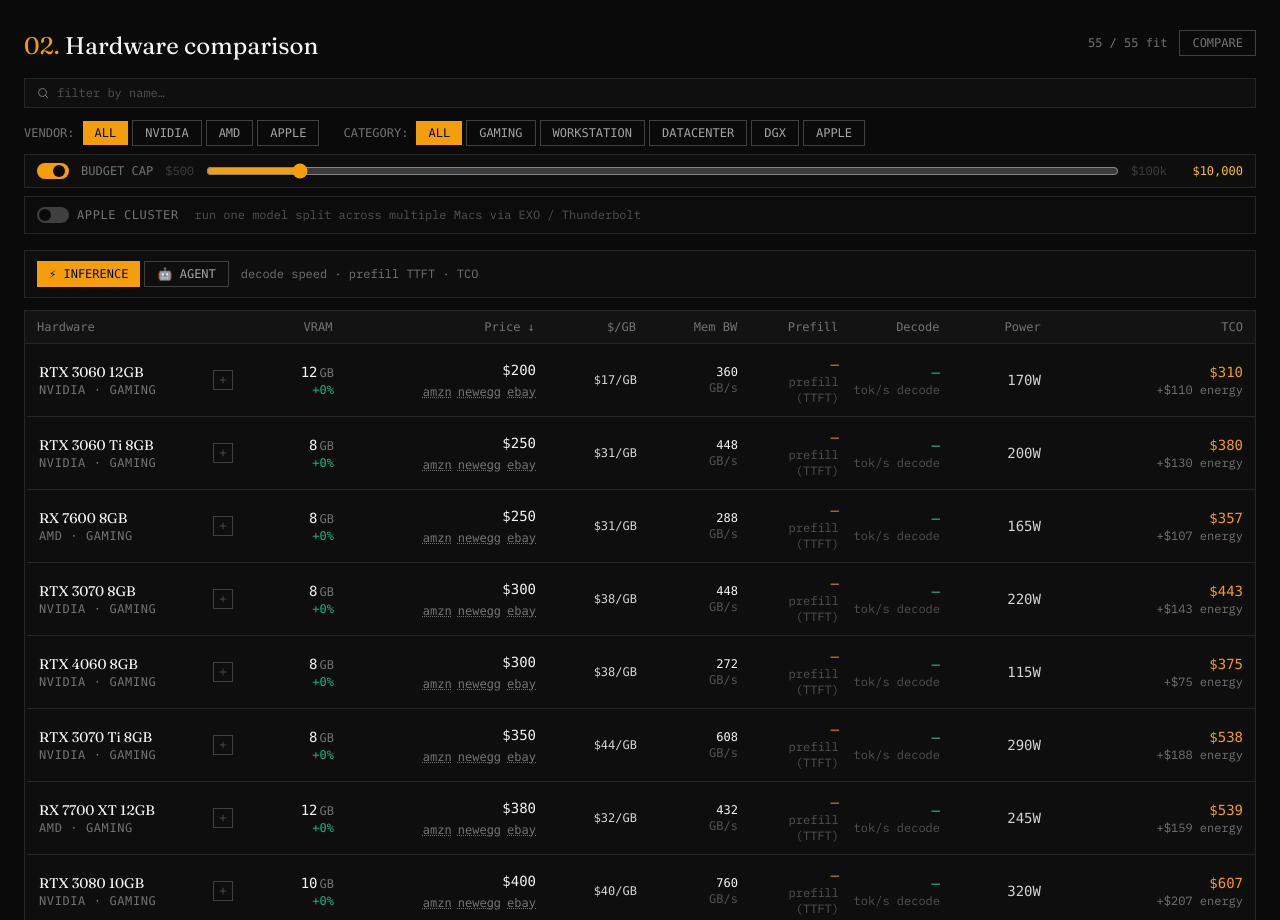
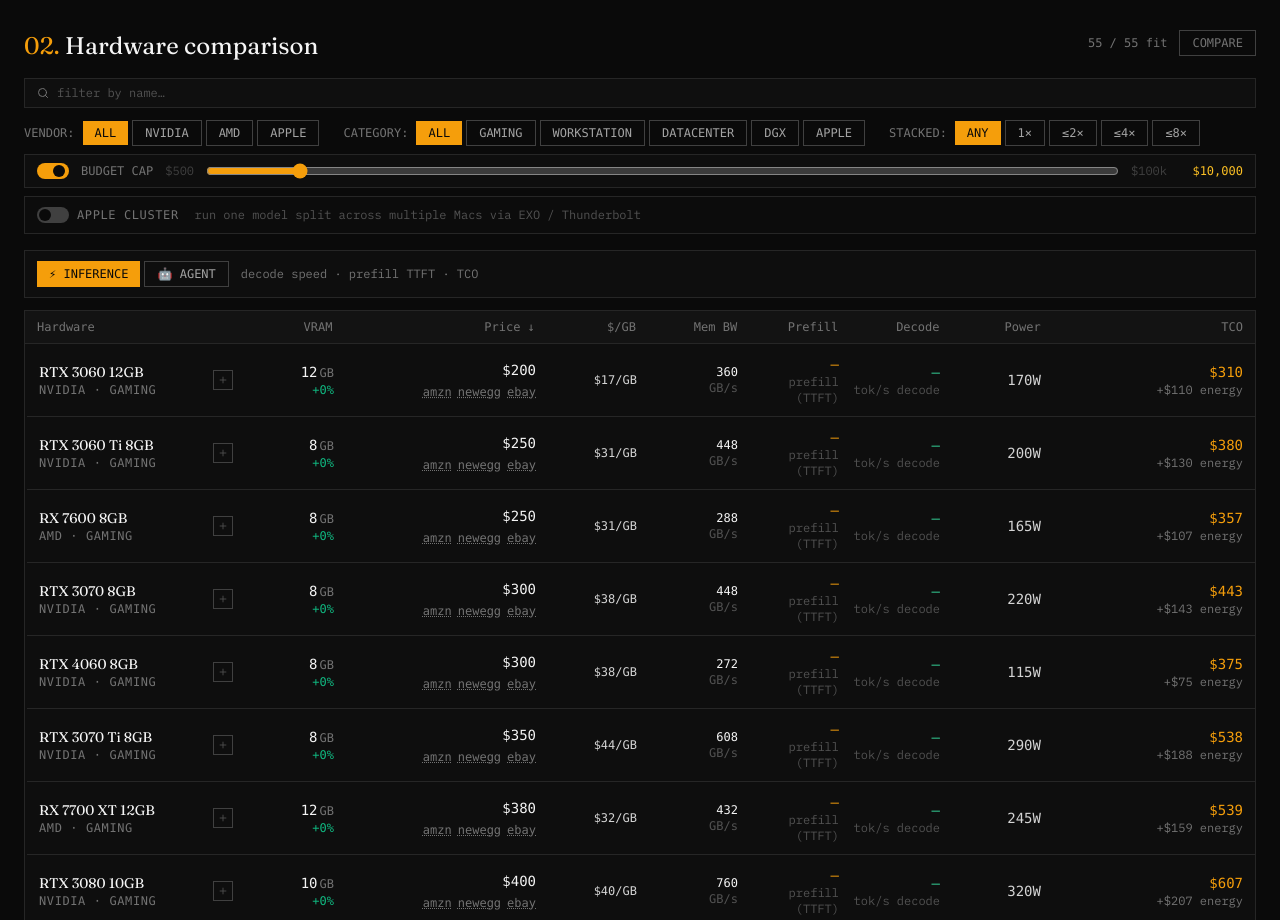
Before and after one commit to Crootha/Selfsilicon, a React (Vite) app: page / in a window 1280 px wide. Shown: the part 848-1768 px from the top of the page. Built offline with nearby package versions, Linux system fonts and the light colour scheme.

Commit message:
feat: add stacked GPU filter (any / 1× / ≤2× / ≤4× / ≤8×)

```diff
--- a/src/App.jsx
+++ b/src/App.jsx
@@ -1158,6 +1158,7 @@ export default function App() {
   const [compareSelected, setCompareSelected] = useState(new Set());
   const [hwMode, setHwMode] = useState(saved.hwMode ?? 'inference');
   const [favorites, setFavorites] = useState(saved.favorites ?? []);
+  const [maxStackFilter, setMaxStackFilter] = useState(saved.maxStackFilter ?? 'any');
 
   // Persist state to localStorage on every meaningful change (not transient UI like search/compare)
   useEffect(() => {
@@ -1165,12 +1166,12 @@ export default function App() {
       localStorage.setItem(LS_KEY, JSON.stringify({
         models, calcMode, concurrent, vendorFilter, categoryFilter,
         runtimeMonths, electricityRate, sortBy, promptTokens, outputTokens,
-        appleCluster, maxPrice, maxPriceEnabled, hwMode, favorites,
+        appleCluster, maxPrice, maxPriceEnabled, hwMode, favorites, maxStackFilter,
       }));
     } catch {}
   }, [models, calcMode, concurrent, vendorFilter, categoryFilter,
       runtimeMonths, electricityRate, sortBy, promptTokens, outputTokens,
-      appleCluster, maxPrice, maxPriceEnabled, hwMode, favorites]);
+      appleCluster, maxPrice, maxPriceEnabled, hwMode, favorites, maxStackFilter]);
 
   const saveFavorite = (entry) => {
     setFavorites(prev => {
@@ -1239,6 +1240,9 @@ export default function App() {
       if (!canStack(h)) return 1;
       return totalVRAM > 0 ? Math.ceil(totalVRAM / h.vram) : 1;
     };
+    if (maxStackFilter !== 'any' && totalVRAM > 0) {
+      hw = hw.filter(h => neededCount(h) <= maxStackFilter);
+    }
     const fitsScaled = (h) => {
       if (canStack(h)) return true;
       return h.vram >= totalVRAM;
@@ -1280,7 +1284,7 @@ export default function App() {
       return 0;
     });
     return hw;
-  }, [vendorFilter, categoryFilter, sortBy, totalVRAM, runtimeMonths, electricityRate, promptTokens, outputTokens, primaryModel, appleCluster, hwSearch, maxPrice, maxPriceEnabled, hwMode]);
+  }, [vendorFilter, categoryFilter, sortBy, totalVRAM, runtimeMonths, electricityRate, promptTokens, outputTokens, primaryModel, appleCluster, hwSearch, maxPrice, maxPriceEnabled, hwMode, maxStackFilter]);
 
   // Items selected for side-by-side compare panel
   const compareItems = useMemo(() => {
@@ -1638,7 +1642,7 @@ export default function App() {
             ))}
           </select>
         </div>
-        {/* Filters — row 1: vendor + category */}
+        {/* Filters — row 1: vendor + category + stack */}
         <div className="flex flex-wrap items-center gap-x-6 gap-y-2 mb-2">
           <div className="flex flex-wrap items-center gap-1">
             <span className="text-xs text-neutral-500 font-mono uppercase mr-1 flex-shrink-0">vendor:</span>
@@ -1661,6 +1665,18 @@ export default function App() {
                 className={`px-3 py-1 text-xs font-mono uppercase ${categoryFilter === c ? 'bg-amber-500 text-neutral-950' : 'border border-neutral-700 text-neutral-400'}`}
               >
                 {c}
+              </button>
+            ))}
+          </div>
+          <div className="flex flex-wrap items-center gap-1">
+            <span className="text-xs text-neutral-500 font-mono uppercase mr-1 flex-shrink-0">stacked:</span>
+            {[['any', 'any'], [1, '1×'], [2, '≤2×'], [4, '≤4×'], [8, '≤8×']].map(([val, label]) => (
+              <button
+                key={val}
+                onClick={() => setMaxStackFilter(val)}
+                className={`px-3 py-1 text-xs font-mono uppercase ${maxStackFilter === val ? 'bg-amber-500 text-neutral-950' : 'border border-neutral-700 text-neutral-400'}`}
+              >
+                {label}
               </button>
             ))}
           </div>
```
